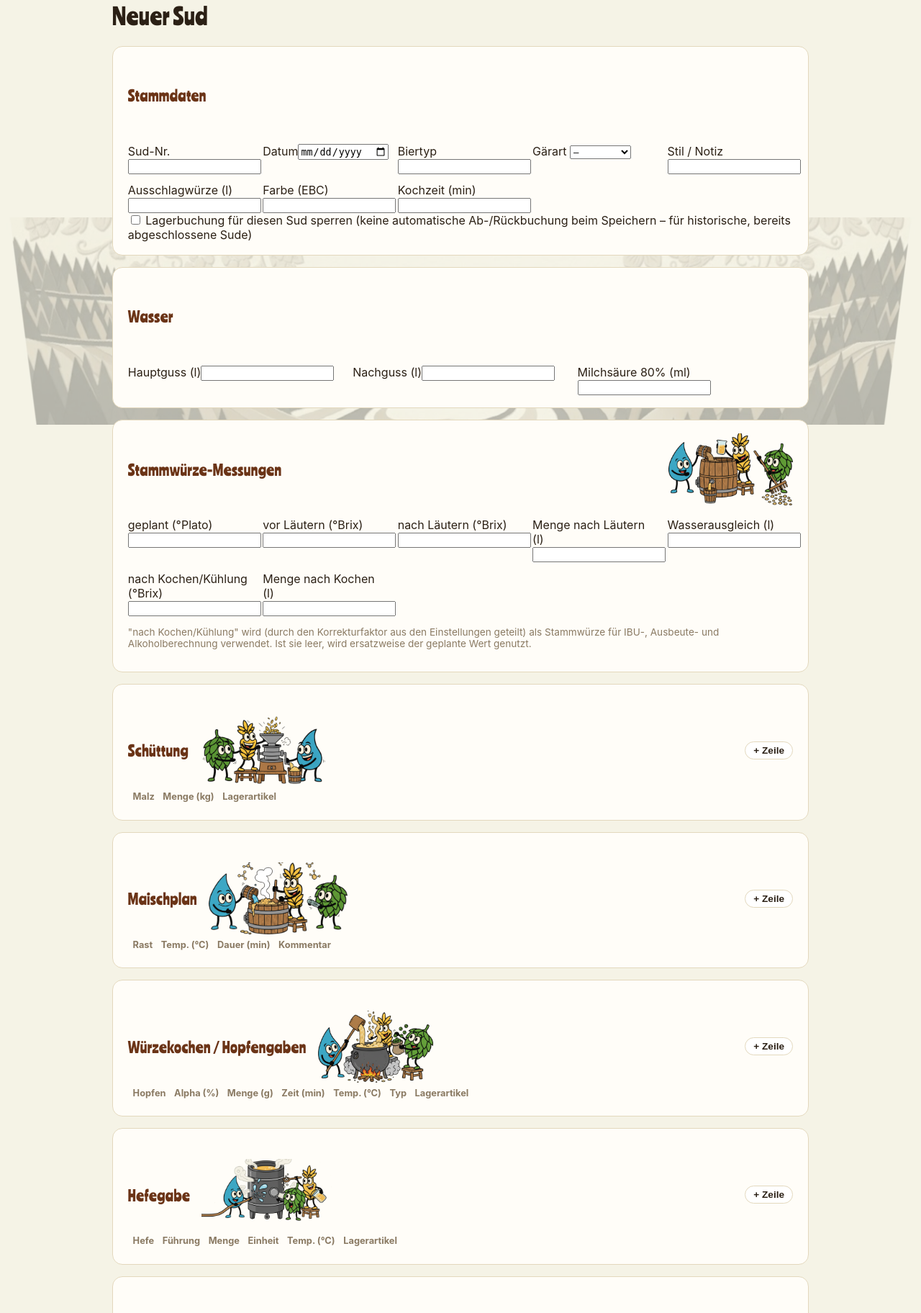
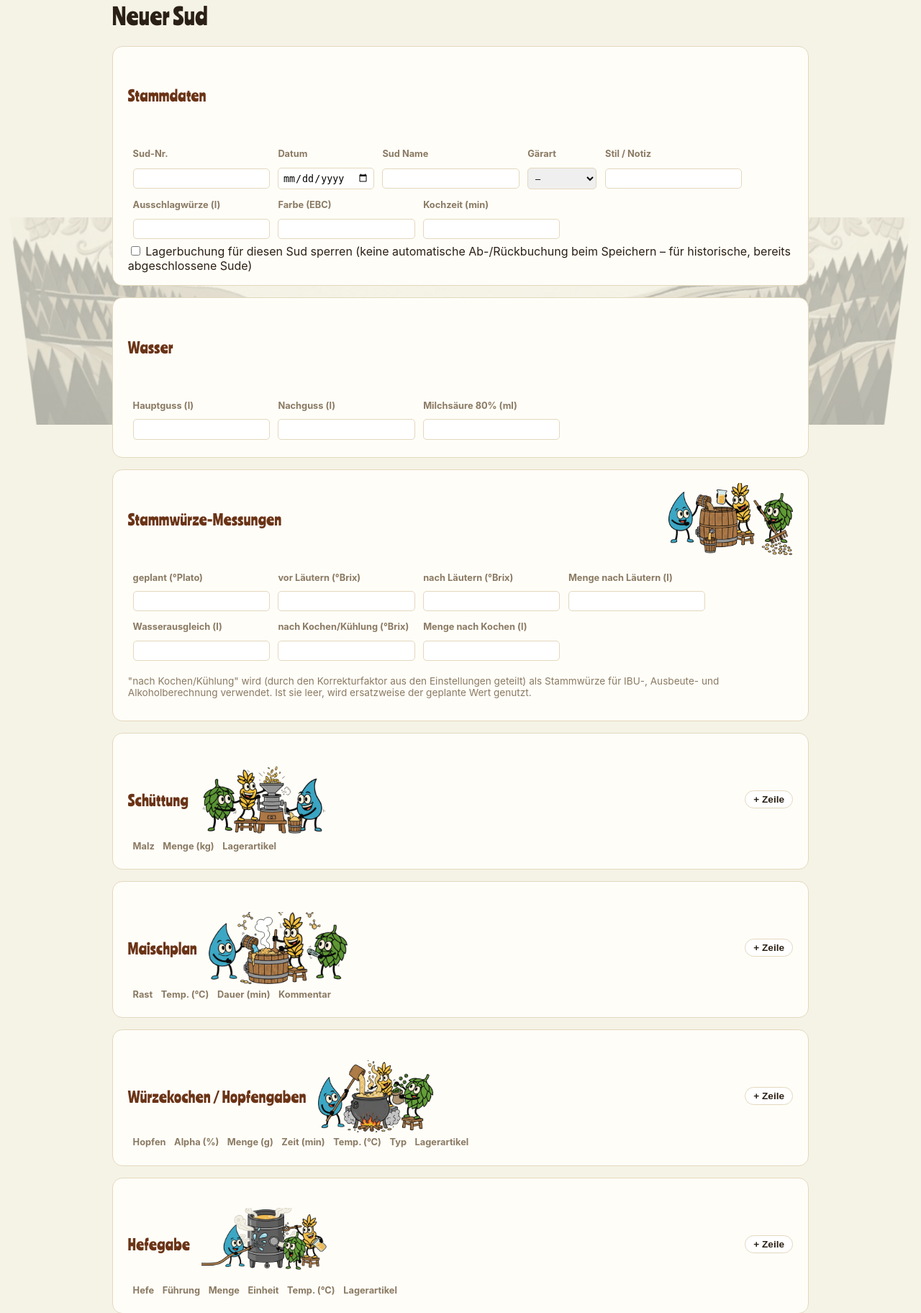
Before and after one commit to macgaiser/HighValley-BrewLog, a FastAPI app: template app/templates/batch_form.html in a window 1280 px wide. Shown: the part 210-2034 px from the top of the page at 72% size. Run offline with FastAPI, Linux system fonts and the light colour scheme; the template is opened without the code that fills it, so the values that code supplies are empty.

Commit message:
Rework batch edit/detail UI: field styling, renames, and comments
- Rename "Vergärungsgrad" stat tile to "Endvergärungsgrad (EVG)"
- Convert Stammdaten/Wasser/Stammwürze-Messungen from div-grids to
  form-table markup so they visually match the other edit sections
- Rename "Biertyp" field to "Sud Name"
- Wrap all remaining form-table blocks in .table-scroll to prevent
  page-level horizontal overflow on narrow viewports
- Move Kommentare out of the edit view into the detail view with an
  add-form (date + textarea + button) matching the Gärverlauf pattern
- Make Kommentare and Gärverlauf rows clickable to edit them in place,
  backed by new GET/POST edit routes and two small form templates

Co-Authored-By: Claude Sonnet 5 <noreply@anthropic.com>
Claude-Session: https://claude.ai/code/session_012cmh8vBpo4xaiKC3AG6YBo

```diff
--- a/app/models.py
+++ b/app/models.py
@@ -236,6 +236,7 @@ class BatchComment(SQLModel, table=True):
     id: Optional[int] = Field(default=None, primary_key=True)
     batch_id: int = Field(foreign_key="batch.id")
     position: int = 0
+    entry_date: Optional[date] = None
     text: str
 
     batch: Batch = Relationship(back_populates="comments")
--- a/app/static/style.css
+++ b/app/static/style.css
@@ -331,6 +331,18 @@ h1, h2, h3 {
 .inline-form { display: flex; gap: 0.5rem; margin-top: 0.8rem; flex-wrap: wrap; }
 .inline-form input { padding: 0.4rem; border: 1px solid var(--border); border-radius: 6px; }
 
+.comment-add-form { display: flex; flex-direction: column; gap: 0.5rem; margin-top: 0.8rem; align-items: flex-start; }
+.comment-add-form input[type="date"] { padding: 0.4rem; border: 1px solid var(--border); border-radius: 6px; }
+.comment-add-form textarea {
+  width: 100%;
+  padding: 0.6rem;
+  border: 1px solid var(--border);
+  border-radius: 6px;
+  font-family: inherit;
+  font-size: 0.95rem;
+  resize: vertical;
+}
+
 form.card label { display: block; font-size: 0.85rem; color: var(--muted); margin-bottom: 0.2rem; margin-top: 0.7rem; }
 form.card input, form.card select, form.card textarea {
   width: 100%;
--- a/app/templates/batch_form.html
+++ b/app/templates/batch_form.html
@@ -17,22 +17,35 @@
 
   <section class="card">
     <h2>Stammdaten</h2>
-    <div class="field-row">
-      <div><label>Sud-Nr.</label><input type="number" name="batch_number" value="{{ batch.batch_number if batch else next_number }}" required></div>
-      <div><label>Datum</label><input type="date" name="brew_date" value="{{ batch.brew_date if batch else '' }}"></div>
-      <div><label>Biertyp</label><input type="text" name="name" value="{{ batch.name if batch else '' }}"></div>
-      <div>
-        <label>Gärart</label>
-        <select name="fermentation_type">
-          <option value="">–</option>
-          <option value="Obergärig" {% if batch and batch.fermentation_type=="Obergärig" %}selected{% endif %}>Obergärig</option>
-          <option value="Untergärig" {% if batch and batch.fermentation_type=="Untergärig" %}selected{% endif %}>Untergärig</option>
-        </select>
-      </div>
-      <div><label>Stil / Notiz</label><input type="text" name="style" value="{{ batch.style if batch else '' }}"></div>
-      <div><label>Ausschlagwürze (l)</label><input type="number" step="0.1" name="target_volume_l" value="{{ batch.target_volume_l if batch else '' }}"></div>
-      <div><label>Farbe (EBC)</label><input type="number" step="0.1" name="color_ebc" value="{{ batch.color_ebc if batch else '' }}"></div>
-      <div><label>Kochzeit (min)</label><input type="number" step="1" name="boil_time_min" value="{{ batch.boil_time_min if batch else '' }}"></div>
+    <div class="table-scroll">
+    <table class="form-table">
+      <thead><tr><th>Sud-Nr.</th><th>Datum</th><th>Sud Name</th><th>Gärart</th><th>Stil / Notiz</th></tr></thead>
+      <tbody>
+        <tr>
+          <td><input type="number" name="batch_number" value="{{ batch.batch_number if batch else next_number }}" required></td>
+          <td><input type="date" name="brew_date" value="{{ batch.brew_date if batch else '' }}"></td>
+          <td><input type="text" name="name" value="{{ batch.name if batch else '' }}"></td>
+          <td>
+            <select name="fermentation_type">
+              <option value="">–</option>
+              <option value="Obergärig" {% if batch and batch.fermentation_type=="Obergärig" %}selected{% endif %}>Obergärig</option>
+              <option value="Untergärig" {% if batch and batch.fermentation_type=="Untergärig" %}selected{% endif %}>Untergärig</option>
+            </select>
+          </td>
+          <td><input type="text" name="style" value="{{ batch.style if batch else '' }}"></td>
+        </tr>
+      </tbody>
+    </table>
+    <table class="form-table">
+      <thead><tr><th>Ausschlagwürze (l)</th><th>Farbe (EBC)</th><th>Kochzeit (min)</th></tr></thead>
+      <tbody>
+        <tr>
+          <td><input type="number" step="0.1" name="target_volume_l" value="{{ batch.target_volume_l if batch else '' }}"></td>
+          <td><input type="number" step="0.1" name="color_ebc" value="{{ batch.color_ebc if batch else '' }}"></td>
+          <td><input type="number" step="1" name="boil_time_min" value="{{ batch.boil_time_min if batch else '' }}"></td>
+        </tr>
+      </tbody>
+    </table>
     </div>
     <label class="field-checkbox">
       <input type="checkbox" name="inventory_deduction_locked" {% if batch and batch.inventory_deduction_locked %}checked{% endif %}>
@@ -42,29 +55,51 @@
 
   <section class="card">
     <h2>Wasser</h2>
-    <div class="field-row">
-      <div><label>Hauptguss (l)</label><input type="number" step="0.1" name="main_water_l" value="{{ batch.main_water_l if batch else '' }}"></div>
-      <div><label>Nachguss (l)</label><input type="number" step="0.1" name="sparge_water_l" value="{{ batch.sparge_water_l if batch else '' }}"></div>
-      <div><label>Milchsäure 80% (ml)</label><input type="number" step="0.1" name="lactic_acid_80_ml" value="{{ batch.lactic_acid_80_ml if batch else '' }}"></div>
+    <div class="table-scroll">
+    <table class="form-table">
+      <thead><tr><th>Hauptguss (l)</th><th>Nachguss (l)</th><th>Milchsäure 80% (ml)</th></tr></thead>
+      <tbody>
+        <tr>
+          <td><input type="number" step="0.1" name="main_water_l" value="{{ batch.main_water_l if batch else '' }}"></td>
+          <td><input type="number" step="0.1" name="sparge_water_l" value="{{ batch.sparge_water_l if batch else '' }}"></td>
+          <td><input type="number" step="0.1" name="lactic_acid_80_ml" value="{{ batch.lactic_acid_80_ml if batch else '' }}"></td>
+        </tr>
+      </tbody>
+    </table>
     </div>
   </section>
 
   <section class="card">
     <h2><span>Stammwürze-Messungen</span><img class="step-icon" src="/static/img/step-laeutern.png" alt=""></h2>
-    <div class="field-row">
-      <div><label>geplant (°Plato)</label><input type="number" step="0.1" name="target_og_plato" value="{{ batch.target_og_plato if batch else '' }}"></div>
-      <div><label>vor Läutern (°Brix)</label><input type="number" step="0.1" name="pre_lauter_brix" value="{{ batch.pre_lauter_brix if batch else '' }}"></div>
-      <div><label>nach Läutern (°Brix)</label><input type="number" step="0.1" name="post_lauter_brix" value="{{ batch.post_lauter_brix if batch else '' }}"></div>
-      <div><label>Menge nach Läutern (l)</label><input type="number" step="0.1" name="post_lauter_volume_l" value="{{ batch.post_lauter_volume_l if batch else '' }}"></div>
-      <div><label>Wasserausgleich (l)</label><input type="number" step="0.1" name="water_adjustment_l" value="{{ batch.water_adjustment_l if batch else '' }}"></div>
-      <div><label>nach Kochen/Kühlung (°Brix)</label><input type="number" step="0.1" name="post_boil_brix" value="{{ batch.post_boil_brix if batch else '' }}"></div>
-      <div><label>Menge nach Kochen (l)</label><input type="number" step="0.1" name="post_boil_volume_l" value="{{ batch.post_boil_volume_l if batch else '' }}"></div>
+    <div class="table-scroll">
+    <table class="form-table">
+      <thead><tr><th>geplant (°Plato)</th><th>vor Läutern (°Brix)</th><th>nach Läutern (°Brix)</th><th>Menge nach Läutern (l)</th></tr></thead>
+      <tbody>
+        <tr>
+          <td><input type="number" step="0.1" name="target_og_plato" value="{{ batch.target_og_plato if batch else '' }}"></td>
+          <td><input type="number" step="0.1" name="pre_lauter_brix" value="{{ batch.pre_lauter_brix if batch else '' }}"></td>
+          <td><input type="number" step="0.1" name="post_lauter_brix" value="{{ batch.post_lauter_brix if batch else '' }}"></td>
+          <td><input type="number" step="0.1" name="post_lauter_volume_l" value="{{ batch.post_lauter_volume_l if batch else '' }}"></td>
+        </tr>
+      </tbody>
+    </table>
+    <table class="form-table">
+      <thead><tr><th>Wasserausgleich (l)</th><th>nach Kochen/Kühlung (°Brix)</th><th>Menge nach Kochen (l)</th></tr></thead>
+      <tbody>
+        <tr>
+          <td><input type="number" step="0.1" name="water_adjustment_l" value="{{ batch.water_adjustment_l if batch else '' }}"></td>
+          <td><input type="number" step="0.1" name="post_boil_brix" value="{{ batch.post_boil_brix if batch else '' }}"></td>
+          <td><input type="number" step="0.1" name="post_boil_volume_l" value="{{ batch.post_boil_volume_l if batch else '' }}"></td>
+        </tr>
+      </tbody>
+    </table>
     </div>
     <p class="hint">"nach Kochen/Kühlung" wird (durch den Korrekturfaktor aus den Einstellungen geteilt) als Stammwürze für IBU-, Ausbeute- und Alkoholberechnung verwendet. Ist sie leer, wird ersatzweise der geplante Wert genutzt.</p>
   </section>
 
   <section class="card">
     <div class="section-title-row"><h2><span>Schüttung</span><img class="step-icon" src="/static/img/step-schroten.png" alt=""></h2><button class="btn btn-small" data-add-row="grain">+ Zeile</button></div>
+    <div class="table-scroll">
     <table class="form-table">
       <thead><tr><th>Malz</th><th>Menge (kg)</th><th>Lagerartikel</th><th></th></tr></thead>
       <tbody data-rows="grain">
@@ -78,6 +113,7 @@
         {% endfor %}
       </tbody>
     </table>
+    </div>
     <template data-row-template="grain">
       <tr>
         <td><input type="text" name="grain_malt_name"></td>
@@ -90,6 +126,7 @@
 
   <section class="card">
     <div class="section-title-row"><h2><span>Maischplan</span><img class="step-icon" src="/static/img/step-maischen.png" alt=""></h2><button class="btn btn-small" data-add-row="mash">+ Zeile</button></div>
+    <div class="table-scroll">
     <table class="form-table">
       <thead><tr><th>Rast</th><th>Temp. (°C)</th><th>Dauer (min)</th><th>Kommentar</th><th></th></tr></thead>
       <tbody data-rows="mash">
@@ -104,6 +141,7 @@
         {% endfor %}
       </tbody>
     </table>
+    </div>
     <template data-row-template="mash">
       <tr>
         <td><input type="text" name="mash_name"></td>
@@ -117,6 +155,7 @@
 
   <section class="card">
     <div class="section-title-row"><h2><span>Würzekochen / Hopfengaben</span><img class="step-icon" src="/static/img/step-kochen.png" alt=""></h2><button class="btn btn-small" data-add-row="hop">+ Zeile</button></div>
+    <div class="table-scroll">
     <table class="form-table">
       <thead><tr><th>Hopfen</th><th>Alpha (%)</th><th>Menge (g)</th><th>Zeit (min)</th><th>Temp. (°C)</th><th>Typ</th><th>Lagerartikel</th><th></th></tr></thead>
       <tbody data-rows="hop">
@@ -138,6 +177,7 @@
         {% endfor %}
       </tbody>
     </table>
+    </div>
     <template data-row-template="hop">
       <tr>
         <td><input type="text" name="hop_name"></td>
@@ -158,6 +198,7 @@
 
   <section class="card">
     <div class="section-title-row"><h2><span>Hefegabe</span><img class="step-icon" src="/static/img/step-kuehlen.png" alt=""></h2><button class="btn btn-small" data-add-row="yeast">+ Zeile</button></div>
+    <div class="table-scroll">
     <table class="form-table">
       <thead><tr><th>Hefe</th><th>Führung</th><th>Menge</th><th>Einheit</th><th>Temp. (°C)</th><th>Lagerartikel</th><th></th></tr></thead>
       <tbody data-rows="yeast">
@@ -174,6 +215,7 @@
         {% endfor %}
       </tbody>
     </table>
+    </div>
     <template data-row-template="yeast">
       <tr>
         <td><input type="text" name="yeast_name"></td>
@@ -189,6 +231,7 @@
 
   <section class="card">
     <div class="section-title-row"><h2>Stopfhopfen</h2><button class="btn btn-small" data-add-row="dryhop">+ Zeile</button></div>
+    <div class="table-scroll">
     <table class="form-table">
       <thead><tr><th>Hopfen</th><th>Zeitpunkt</th><th>Menge (g)</th><th>Lagerartikel</th><th></th></tr></thead>
       <tbody data-rows="dryhop">
@@ -203,6 +246,7 @@
         {% endfor %}
       </tbody>
     </table>
+    </div>
     <template data-row-template="dryhop">
       <tr>
         <td><input type="text" name="dryhop_name"></td>
@@ -216,6 +260,7 @@
 
   <section class="card">
     <div class="section-title-row"><h2><span>Karbonisierung</span><img class="step-icon" src="/static/img/step-abfuellen.png" alt=""></h2><button class="btn btn-small" data-add-row="carb">+ Zeile</button></div>
+    <div class="table-scroll">
     <table class="form-table">
       <thead><tr><th>Zucker (g)</th><th>je Flaschengröße (l)</th><th></th></tr></thead>
       <tbody data-rows="carb">
@@ -228,6 +273,7 @@
         {% endfor %}
       </tbody>
     </table>
+    </div>
     <template data-row-template="carb">
       <tr>
         <td><input type="number" step="0.1" name="carb_sugar_g"></td>
@@ -239,6 +285,7 @@
 
   <section class="card">
     <div class="section-title-row"><h2>Brautag-Zeitplan</h2><button class="btn btn-small" data-add-row="task">+ Zeile</button></div>
+    <div class="table-scroll">
     <table class="form-table">
       <thead><tr><th>Tätigkeit</th><th>Dauer (min)</th><th>Notiz</th><th></th></tr></thead>
       <tbody data-rows="task">
@@ -252,6 +299,7 @@
         {% endfor %}
       </tbody>
     </table>
+    </div>
     <template data-row-template="task">
       <tr>
         <td><input type="text" name="task_name"></td>
@@ -262,12 +310,6 @@
     </template>
   </section>
 
-  <section class="card">
-    <h2>Kommentare</h2>
-    <label>Ein Kommentar pro Zeile</label>
-    <textarea name="comments_text" rows="5">{{ comments_text or "" }}</textarea>
-  </section>
-
   <div class="form-actions">
     <button class="btn btn-primary" type="submit">Speichern</button>
     <a class="btn" href="{{ '/batches/%d'|format(batch.id) if batch else '/batches' }}">Abbrechen</a>
```
Also changed, not shown: app/routers/batches.py (+62 -8 lines), app/templates/batch_detail.html (+21 -7 lines), app/templates/comment_form.html (added, +18 -0 lines), app/templates/fermentation_entry_form.html (added, +19 -0 lines).
